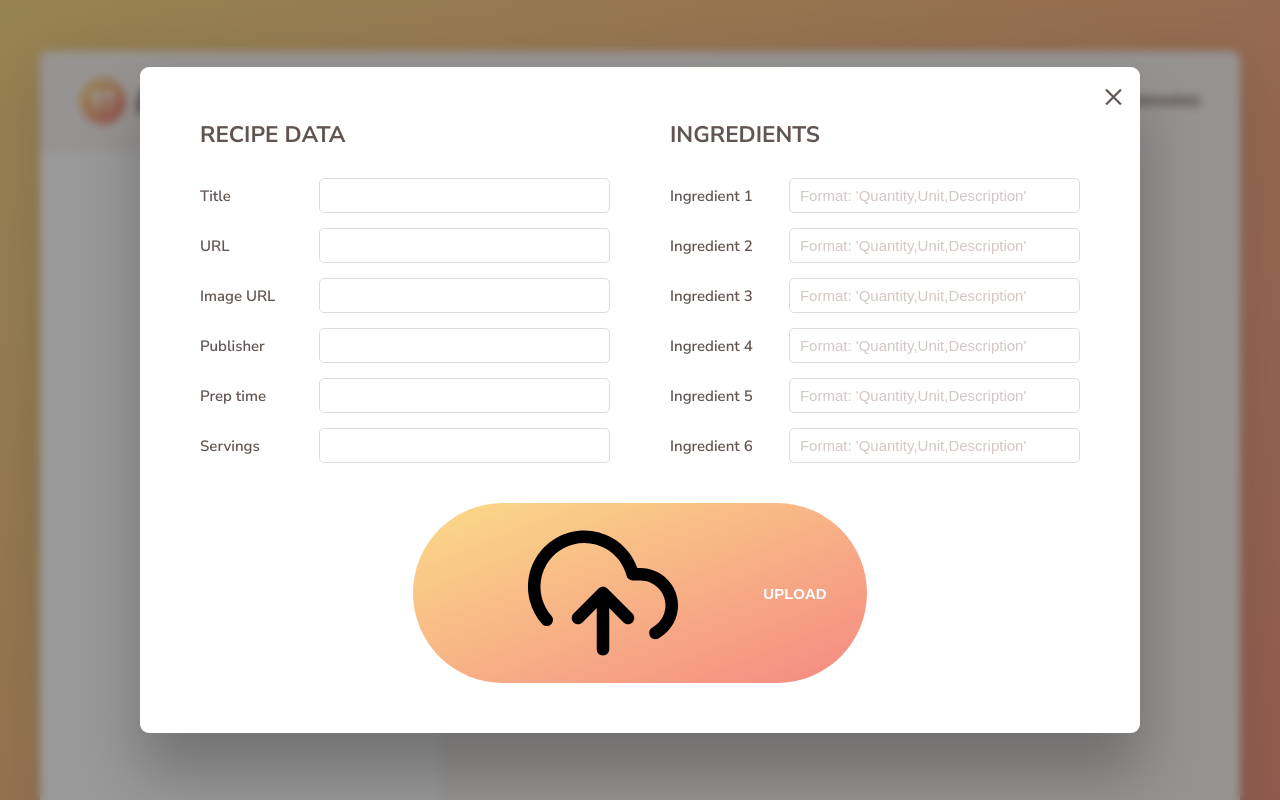
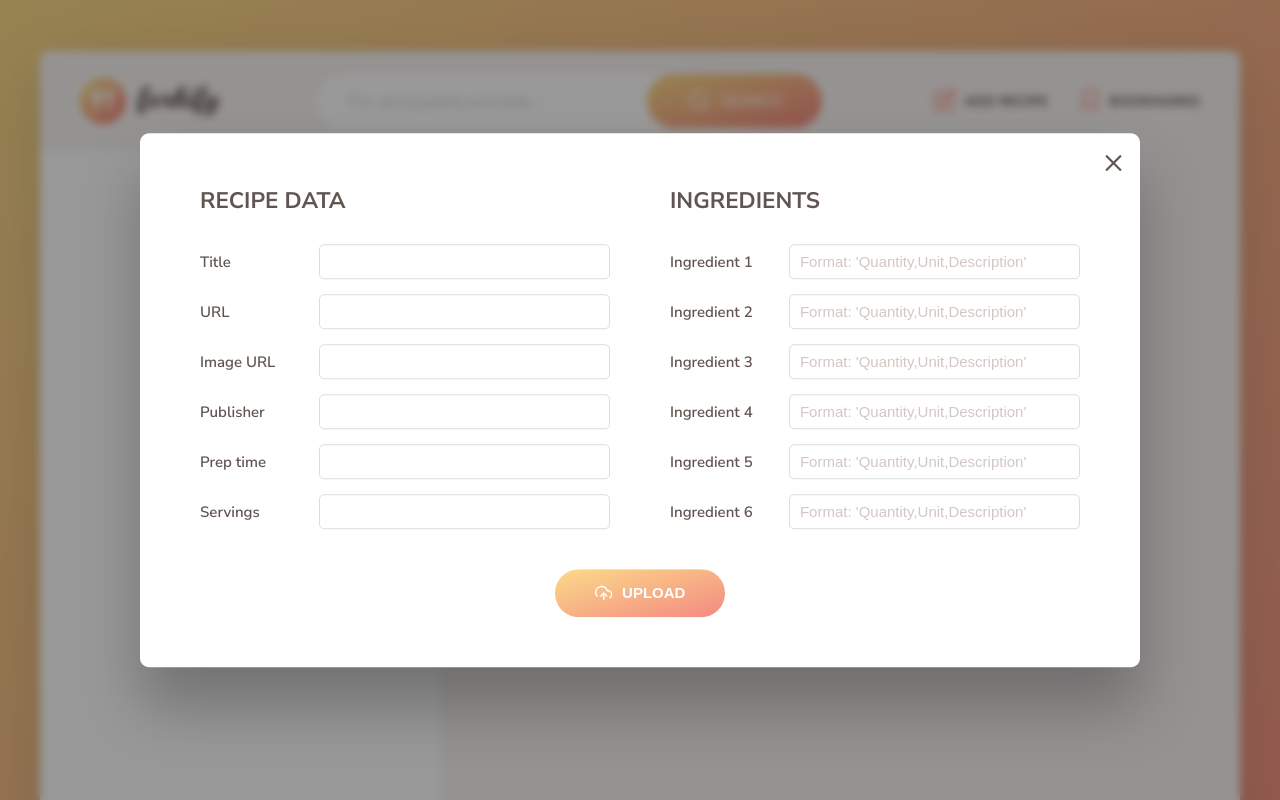
Before and after one commit to Ray-817/my-forkify, a website built with Parcel: page index.html in a window 1280 px wide. Both pictures are taken after a click on the button "ADD RECIPE". Shown: the top 800 px of the page. Built offline with nearby package versions, Linux system fonts and the light colour scheme.

Commit message:
Change the inco color

```diff
--- a/src/sass/_upload.scss
+++ b/src/sass/_upload.scss
@@ -96,4 +96,10 @@
     grid-column: 1 / -1;
     justify-self: center;
   }
+
+  svg {
+    height: 1.75rem;
+    width: 1.75rem;
+    fill: currentColor;
+  }
 }
```
